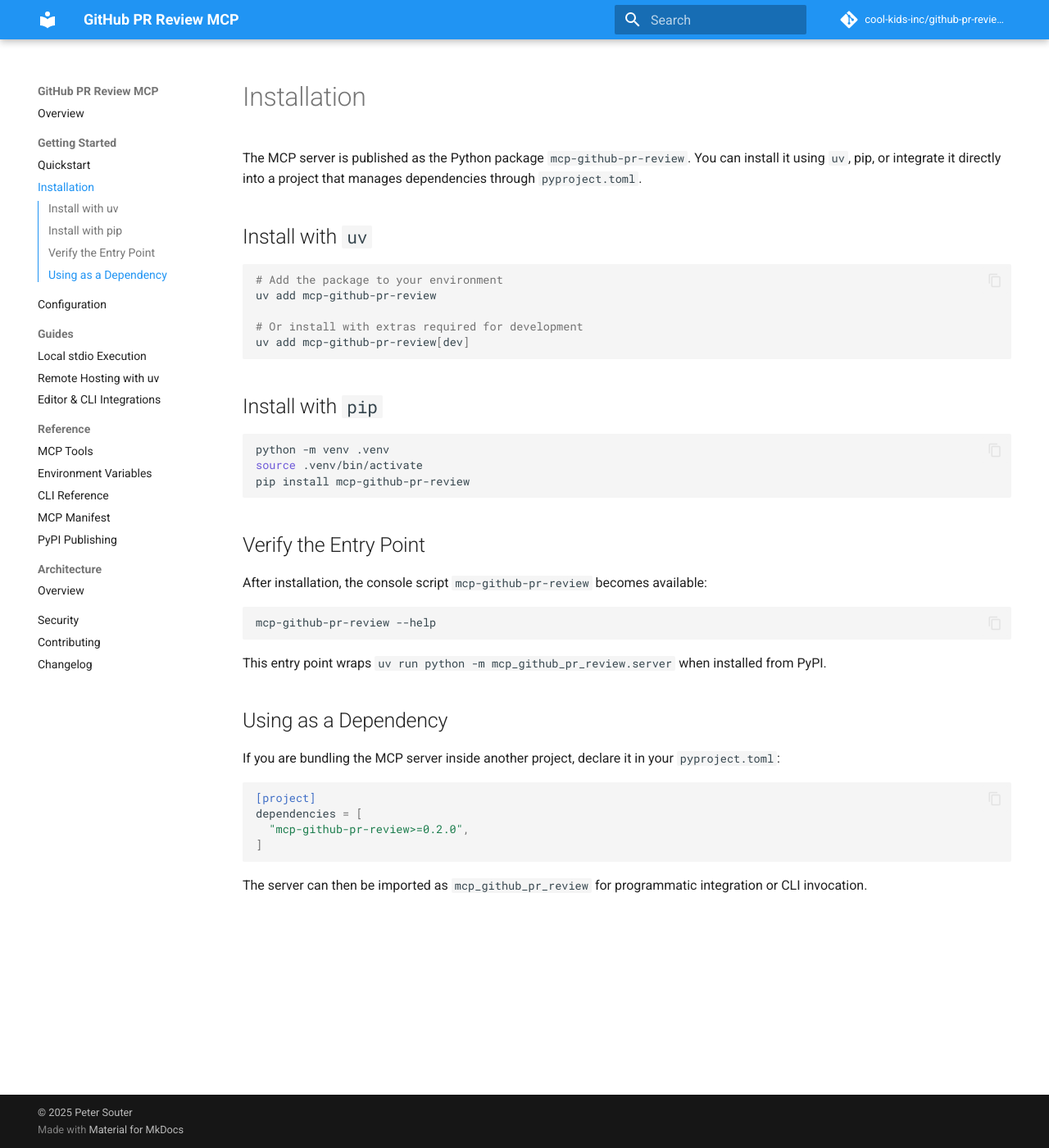
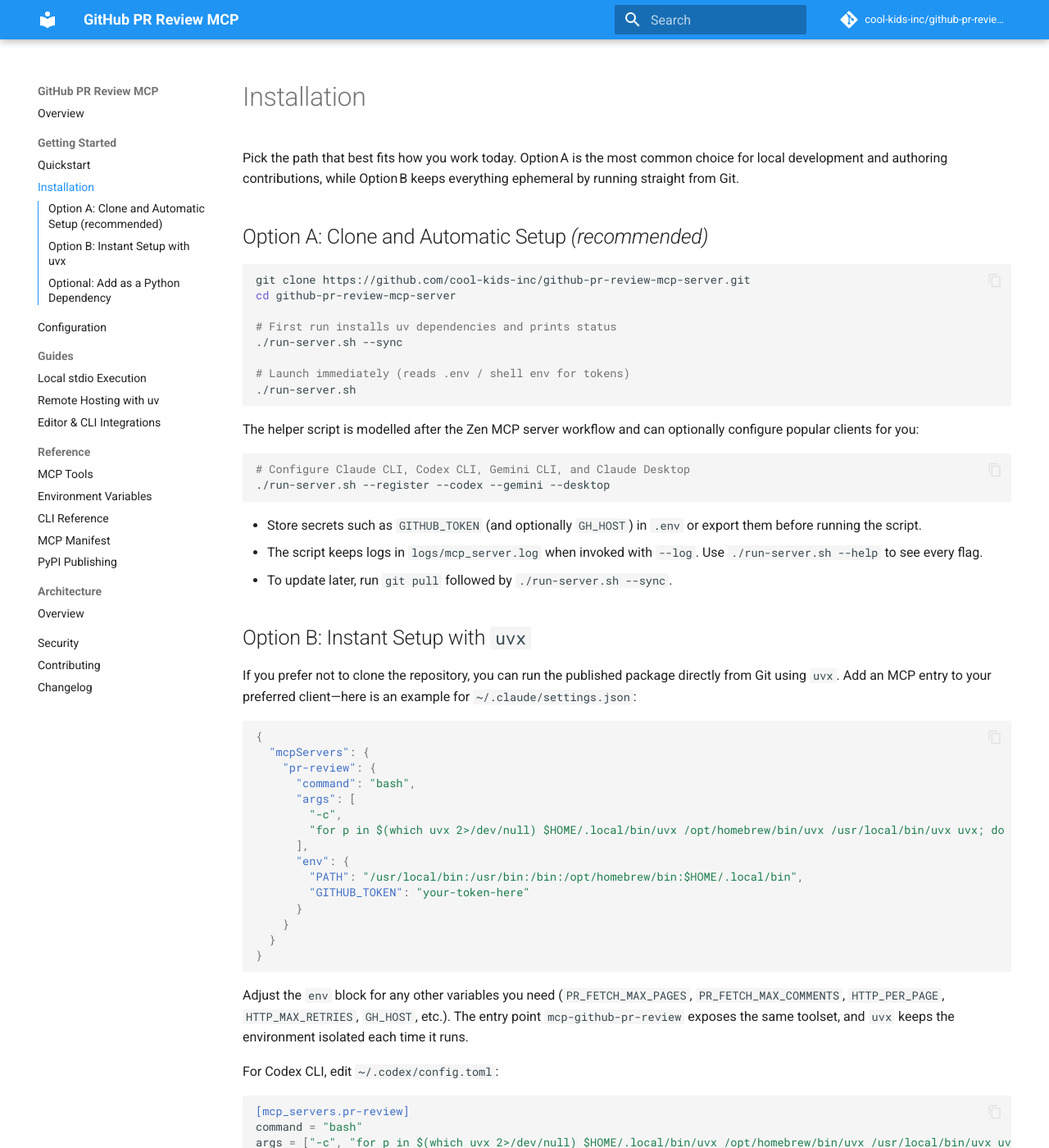
Before and after one commit to cool-kids-inc/github-pr-review-mcp-server, an MkDocs documentation site: the page built from docs/getting-started/installation.md, in a window 1280 px wide and 1400 px high. Shown: the whole window at 82% size. Built offline with MkDocs 1.6.1 and Material for MkDocs 9.7.7, drawn with Linux system fonts in a browser that asks for light colours; comment, search, counter and statistics services are not loaded; some of the changed text lies outside the part shown.

Commit message:
docs: align install guides with run-server flow

````diff
--- a/docs/getting-started/installation.md
+++ b/docs/getting-started/installation.md
@@ -1,38 +1,71 @@
 # Installation
 
-The MCP server is published as the Python package `mcp-github-pr-review`. You can install it using `uv`, pip, or integrate it directly into a project that manages dependencies through `pyproject.toml`.
+Pick the path that best fits how you work today. Option A is the most common choice for local development and authoring contributions, while Option B keeps everything ephemeral by running straight from Git.
 
-## Install with `uv`
+## Option A: Clone and Automatic Setup *(recommended)*
 
 ```bash
-# Add the package to your environment
-uv add mcp-github-pr-review
+git clone https://github.com/cool-kids-inc/github-pr-review-mcp-server.git
+cd github-pr-review-mcp-server
 
-# Or install with extras required for development
-uv add mcp-github-pr-review[dev]
+# First run installs uv dependencies and prints status
+./run-server.sh --sync
+
+# Launch immediately (reads .env / shell env for tokens)
+./run-server.sh
 ```
 
-## Install with `pip`
+The helper script is modelled after the Zen MCP server workflow and can optionally configure popular clients for you:
 
 ```bash
-python -m venv .venv
-source .venv/bin/activate
-pip install mcp-github-pr-review
+# Configure Claude CLI, Codex CLI, Gemini CLI, and Claude Desktop
+./run-server.sh --register --codex --gemini --desktop
 ```
 
-## Verify the Entry Point
+- Store secrets such as `GITHUB_TOKEN` (and optionally `GH_HOST`) in `.env` or export them before running the script.
+- The script keeps logs in `logs/mcp_server.log` when invoked with `--log`. Use `./run-server.sh --help` to see every flag.
+- To update later, run `git pull` followed by `./run-server.sh --sync`.
 
-After installation, the console script `mcp-github-pr-review` becomes available:
+## Option B: Instant Setup with `uvx`
 
-```bash
-mcp-github-pr-review --help
+If you prefer not to clone the repository, you can run the published package directly from Git using `uvx`. Add an MCP entry to your preferred client—here is an example for `~/.claude/settings.json`:
+
+```json
+{
+  "mcpServers": {
+    "pr-review": {
+      "command": "bash",
+      "args": [
+        "-c",
+        "for p in $(which uvx 2>/dev/null) $HOME/.local/bin/uvx /opt/homebrew/bin/uvx /usr/local/bin/uvx uvx; do [ -x \"$p\" ] && exec \"$p\" --from git+https://github.com/cool-kids-inc/github-pr-review-mcp-server.git mcp-github-pr-review; done; echo 'uvx not found' >&2; exit 1"
+      ],
+      "env": {
+        "PATH": "/usr/local/bin:/usr/bin:/bin:/opt/homebrew/bin:$HOME/.local/bin",
+        "GITHUB_TOKEN": "your-token-here"
+      }
+    }
+  }
+}
 ```
 
-This entry point wraps `uv run python -m mcp_github_pr_review.server` when installed from PyPI.
+Adjust the `env` block for any other variables you need (`PR_FETCH_MAX_PAGES`, `PR_FETCH_MAX_COMMENTS`, `HTTP_PER_PAGE`, `HTTP_MAX_RETRIES`, `GH_HOST`, etc.). The entry point `mcp-github-pr-review` exposes the same toolset, and `uvx` keeps the environment isolated each time it runs.
 
-## Using as a Dependency
+For Codex CLI, edit `~/.codex/config.toml`:
 
-If you are bundling the MCP server inside another project, declare it in your `pyproject.toml`:
+```toml
+[mcp_servers.pr-review]
+command = "bash"
+args = ["-c", "for p in $(which uvx 2>/dev/null) $HOME/.local/bin/uvx /opt/homebrew/bin/uvx /usr/local/bin/uvx uvx; do [ -x \"$p\" ] && exec \"$p\" --from git+https://github.com/cool-kids-inc/github-pr-review-mcp-server.git mcp-github-pr-review; done; echo 'uvx not found' >&2; exit 1"]
+tool_timeout_sec = 1200  # 20 minutes; keeps upstream providers responsive
+
+[mcp_servers.pr-review.env]
+PATH = "/usr/local/bin:/usr/bin:/bin:/opt/homebrew/bin:$HOME/.local/bin:$HOME/.cargo/bin:$HOME/bin"
+GITHUB_TOKEN = "your_token_here"
+```
+
+## Optional: Add as a Python Dependency
+
+For applications that embed this MCP server, add it to your `pyproject.toml`:
 
 ```toml
 [project]
@@ -41,4 +74,4 @@
 ]
 ```
 
-The server can then be imported as `mcp_github_pr_review` for programmatic integration or CLI invocation.
+After installation the CLI `mcp-github-pr-review` is available, which ultimately invokes `python -m mcp_github_pr_review.server`.
````
Also changed, not shown: README.md (+57 -12 lines), docs/getting-started/quickstart.md (+19 -4 lines).
